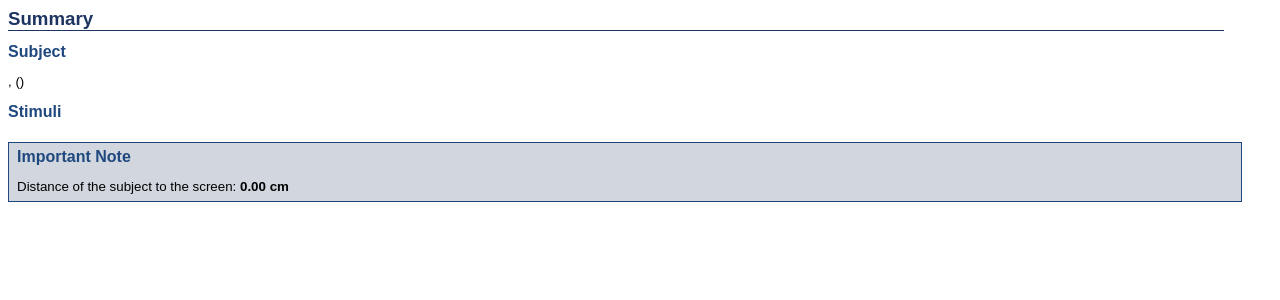
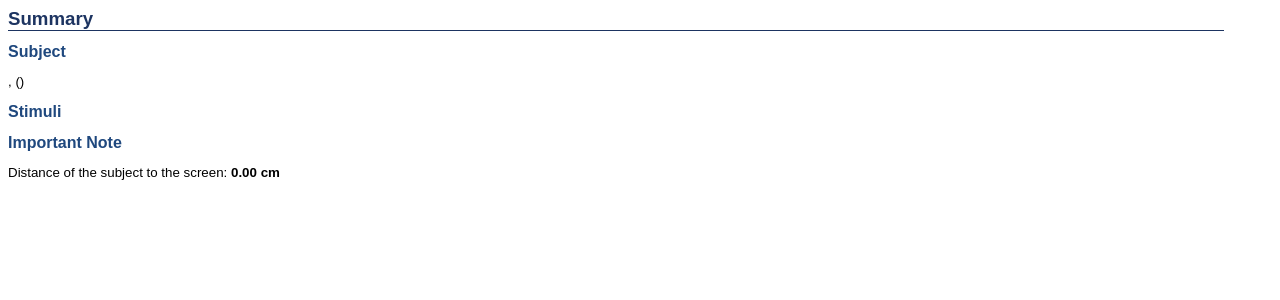
Before and after one commit to idertator/eog_recorder, a Python web app: template saccrec/templates/overview_en.html in a window 1280 px wide. Shown: the top 300 px of the page. Run offline with Jinja, Linux system fonts and the light colour scheme; the template is opened without the code that fills it, so the values that code supplies are empty.

Commit message:
Advances in migration

```diff
--- a/requirements/base.txt
+++ b/requirements/base.txt
@@ -1,7 +1,7 @@
 Jinja2>=2.11.2
 PySide6>=6.0.0
-# PyQtWebEngine>=5.15.1
 numba>=0.51.2
 scikit-learn>=0.23.2
 scipy>=1.5.4
 tablib>=2.0.0
+pyserial>=3.5
--- a/requirements/devel.txt
+++ b/requirements/devel.txt
@@ -3,3 +3,4 @@
 flake8>=3.8.4
 jedi>=0.17.2
 python-language-server>=0.36.1
+pynvim>=0.4.2
--- a/saccrec/core/study/subject.py
+++ b/saccrec/core/study/subject.py
@@ -91,7 +91,7 @@
 
     @property
     def borndate(self) -> date:
-        return self._borndate_edit.date().toPyDate()
+        return self._borndate_edit.date().toPython()
 
     @borndate.setter
     def borndate(self, value: Union[str, date]):
--- a/saccrec/gui/wizards.py
+++ b/saccrec/gui/wizards.py
@@ -1,6 +1,6 @@
 from os.path import join, exists, dirname
 
-from PySide6 import QtCore, QtWidgets, QtWebEngineWidgets
+from PySide6 import QtCore, QtWidgets
 
 from saccrec import settings
 
@@ -90,8 +90,8 @@
 
         layout.addLayout(output_layout)
 
-        self._overview_webview = QtWebEngineWidgets.QWebEngineView(self)
-        self._overview_webview.page().setBackgroundColor(QtCore.Qt.transparent)
+        self._overview_webview = QtWidgets.QTextBrowser(self)
+        # self._overview_webview.setBackgroundColor(QtCore.Qt.transparent)
         layout.addWidget(self._overview_webview)
 
         self.setLayout(layout)
--- a/saccrec/templates/base.html
+++ b/saccrec/templates/base.html
@@ -32,15 +32,6 @@
             margin-bottom: 0.2rem;
         }
 
-        .notes {
-            width: 100%;
-            height: 3rem;
-            border: solid 1px #1F487E;
-            padding: 0.3rem 0.5rem;
-            background: rgba(29, 52, 97, 0.2);
-            margin-top: 0.5rem;
-        }
-
         {% block css %}
         {% endblock %}
     </style>
--- a/saccrec/templates/overview_en.html
+++ b/saccrec/templates/overview_en.html
@@ -1,14 +1,4 @@
 {% extends 'base.html' %}
-
-{% block css %}
-.stimuli {
-    max-height: 123px;
-    overflow: auto;
-    margin-top: 0px;
-    margin-bottom: 0px;
-    padding: 0px;
-}
-{% endblock %}
 
 {% block content %}
 <h1>Summary</h1>
@@ -39,9 +29,7 @@
     </ol>
 </div>
 
-<div class="notes">
 <h2>Important Note</h2>
 
 <p>Distance of the subject to the screen: <strong>{{ "%.2f"|format(protocol.distance_to_subject) }} cm</strong></p>
-</div>
 {% endblock %}
--- a/setup.py
+++ b/setup.py
@@ -28,14 +28,11 @@
     packages=[
         'saccrec',
         'saccrec.core',
-        'saccrec.core.models',
         'saccrec.core.reports',
         'saccrec.core.study',
         'saccrec.engine',
         'saccrec.gui',
         'saccrec.gui.icons',
-        'saccrec.gui.wizards',
-        'saccrec.gui.wizards.setup',
     ],
     requires=[
         'PySide6',
```
Also changed, not shown: saccrec/gui/about.py (+6 -4 lines), saccrec/templates/overview_es.html (+0 -7 lines), 1 other file.
